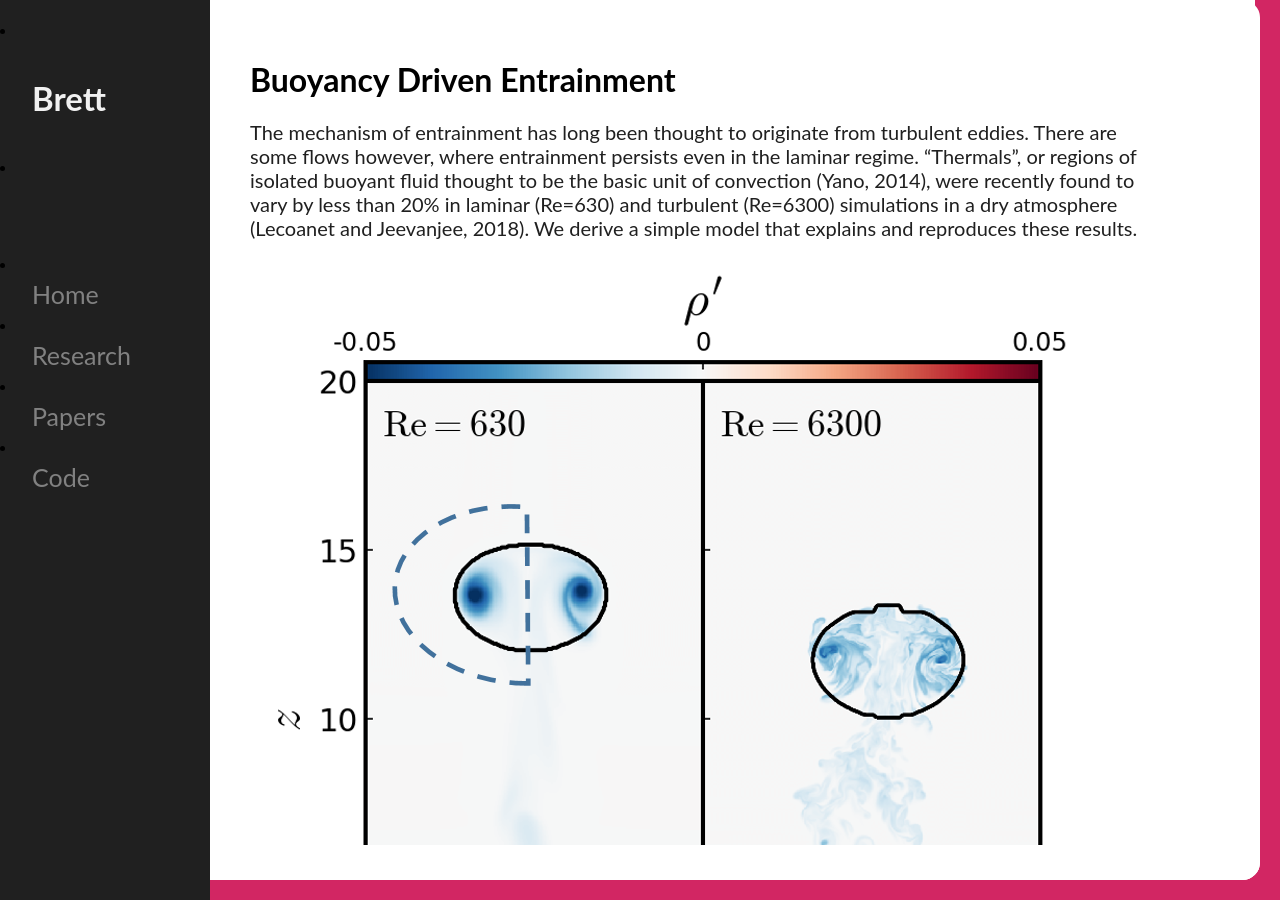
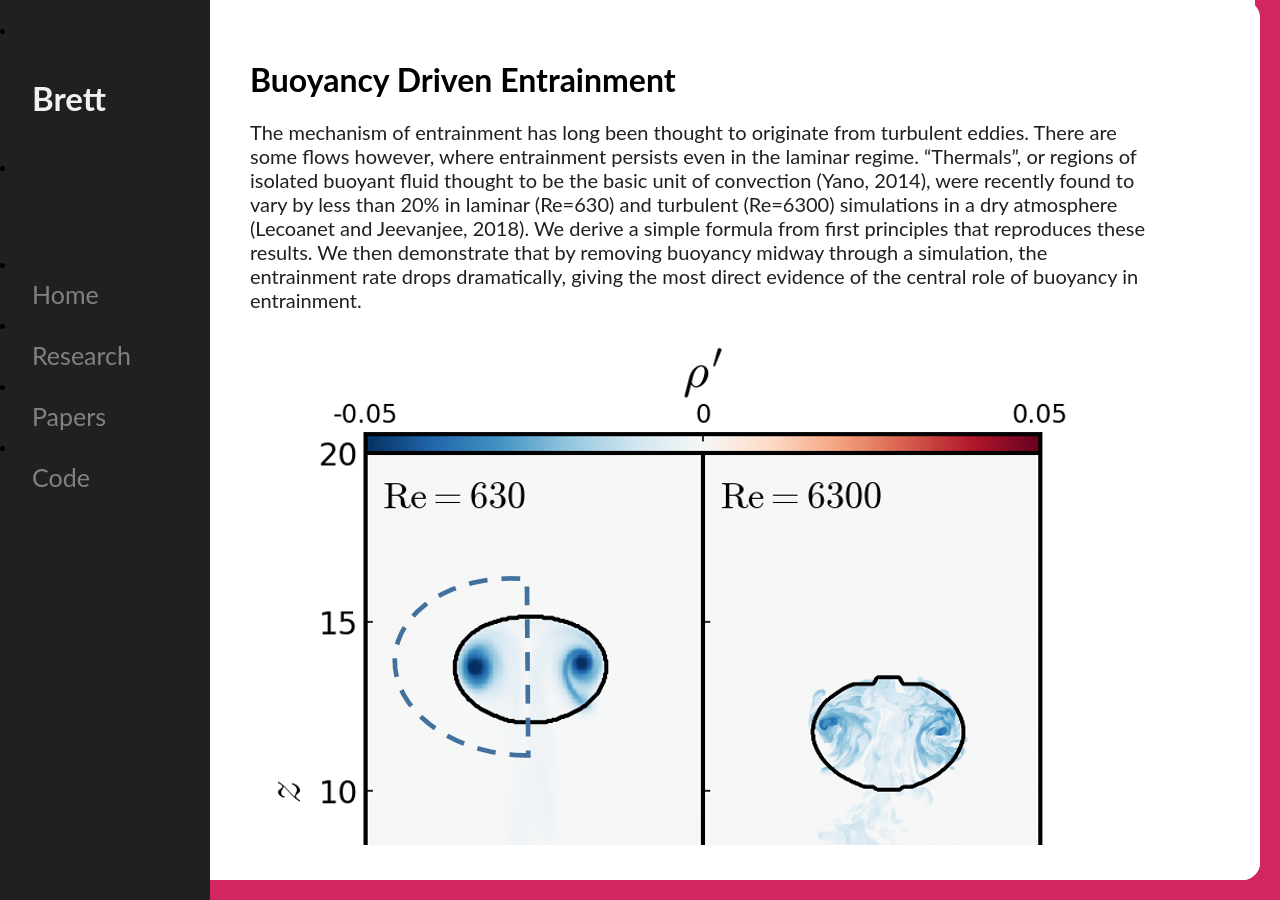
Before and after one commit to mckimb/mckimb.github.io, a Jekyll site: the page built from research/index.html, in a window 1280 px wide and 900 px high. Built offline with Jekyll 4.4.1, drawn with Linux system fonts in a browser that asks for light colours.

Commit message:
Update index.html

```diff
--- a/research/index.html
+++ b/research/index.html
@@ -4,7 +4,7 @@
 ---
 <div class="blurb">
 	<h1>Buoyancy Driven Entrainment</h1>
-	<p>The mechanism of entrainment has long been thought to originate from turbulent eddies. There are some flows however, where entrainment persists even in the laminar regime. “Thermals”, or regions of isolated buoyant fluid thought to be the basic unit of convection (Yano, 2014), were recently found to vary by less than 20% in laminar (Re=630) and turbulent (Re=6300) simulations in a dry atmosphere (Lecoanet and Jeevanjee, 2018). We derive a simple model that explains and reproduces these results.</p>
+	<p>The mechanism of entrainment has long been thought to originate from turbulent eddies. There are some flows however, where entrainment persists even in the laminar regime. “Thermals”, or regions of isolated buoyant fluid thought to be the basic unit of convection (Yano, 2014), were recently found to vary by less than 20% in laminar (Re=630) and turbulent (Re=6300) simulations in a dry atmosphere (Lecoanet and Jeevanjee, 2018). We derive a simple formula from first principles that reproduces these results. We then demonstrate that by removing buoyancy midway through a simulation, the entrainment rate drops dramatically, giving the most direct evidence of the central role of buoyancy in entrainment.</p>
 	<img src="/research/rho_vort_cross_section.png" alt="Density and Vorticity of Thermal">
 
 </div><!-- /.blurb -->
```
